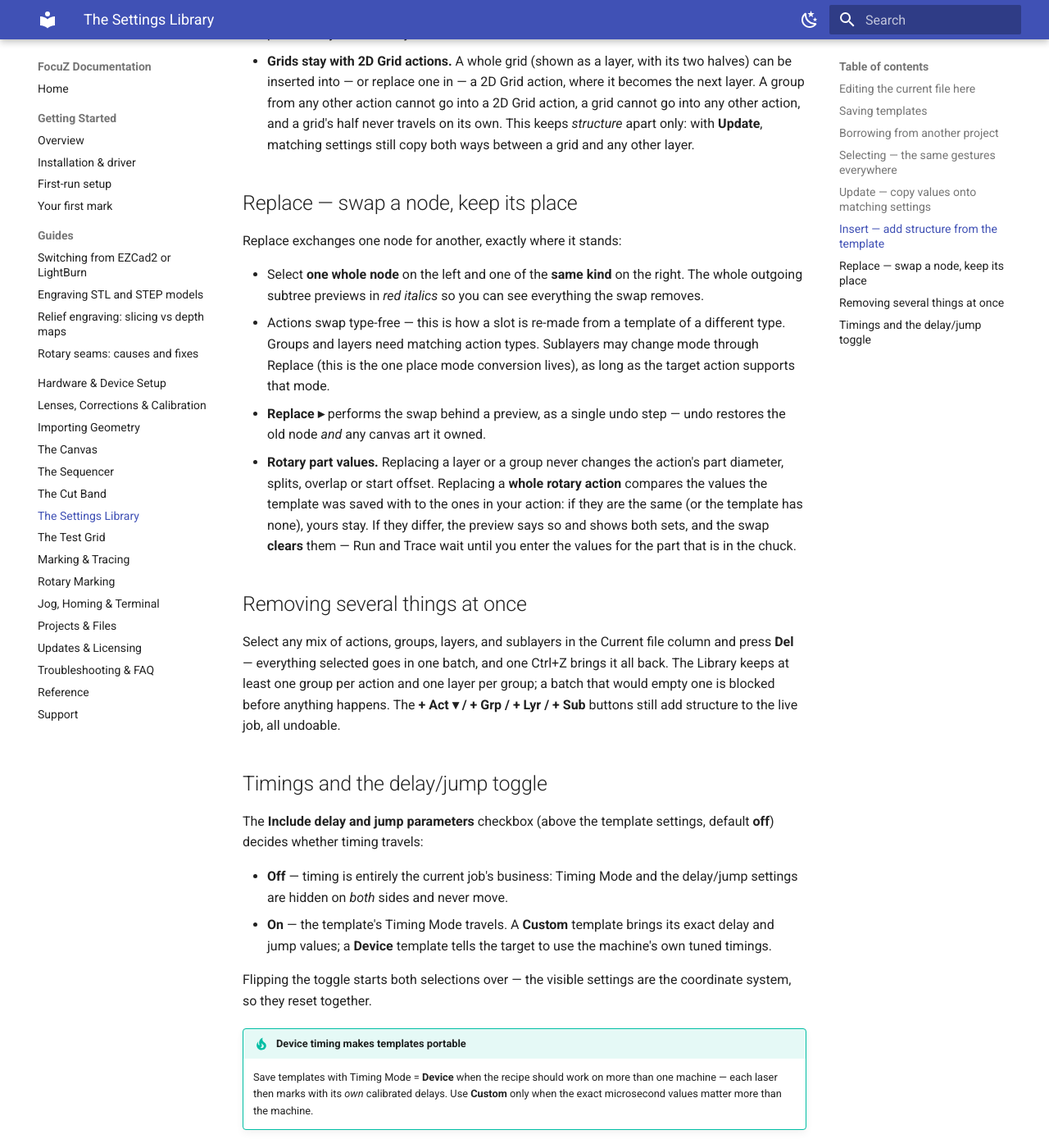
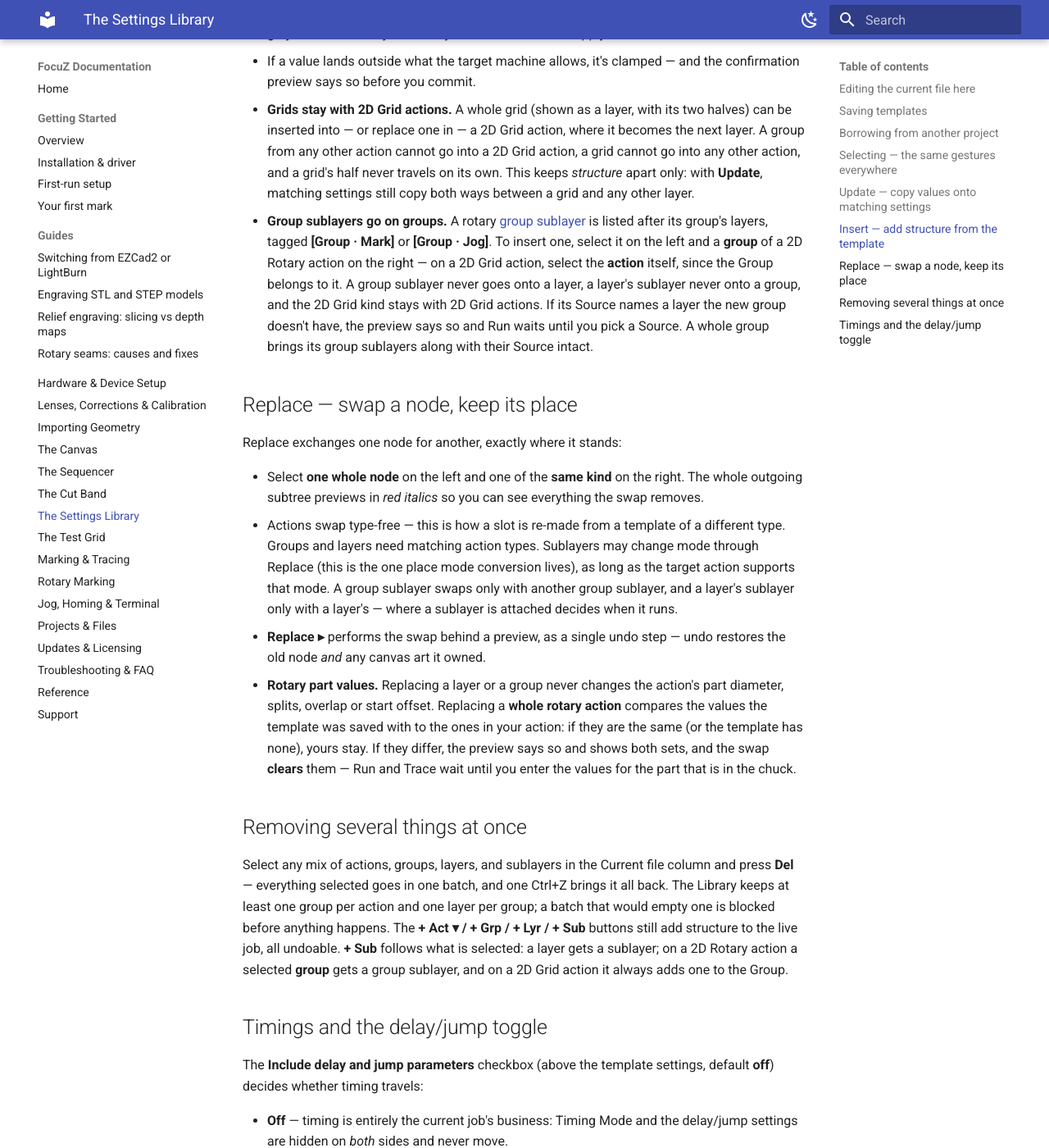
Before and after one commit to Lokahi-Shop/focuz-docs, an MkDocs documentation site: the page built from docs/library.md, in a window 1280 px wide and 1400 px high, scrolled down 3260 px. Shown: the whole window at 82% size. Built offline with MkDocs 1.6.1 and Material for MkDocs 9.7.7, drawn with Linux system fonts in a browser that asks for light colours; some of the changed text lies outside the part shown.

Commit message:
Library: group sublayers
Co-Authored-By: Claude Fable 5.1 <noreply@anthropic.com>

```diff
--- a/docs/library.md
+++ b/docs/library.md
@@ -91,6 +91,8 @@ right, and the two selections must line up perfectly before the button arms.
   match, and sublayers pair with sublayers of the same mode.
 - Settings can also pair **across kinds** by name — select `Power` on a sublayer and `Power` on
   a layer, and the value flows across.
+- A [group sublayer](rotary.md#group-sublayers)'s **Source** copies by position: `Layer 2` on the
+  left sets the second layer of the group on the right, whatever the two layers are called.
 - The comparison lights up while you work: **✓** on a heading when everything selected matches,
   **≠ N** counting differences, and hovering a ≠ row shows the incoming value. The markers show
   only while exactly one clean pairing exists.
@@ -121,6 +123,13 @@ Insert copies **whole nodes** into the job:
   any other action cannot go into a 2D Grid action, a grid cannot go into any other action, and a
   grid's half never travels on its own. This keeps *structure* apart only: with **Update**, matching
   settings still copy both ways between a grid and any other layer.
+- **Group sublayers go on groups.** A rotary [group sublayer](rotary.md#group-sublayers) is listed
+  after its group's layers, tagged **[Group · Mark]** or **[Group · Jog]**. To insert one, select it
+  on the left and a **group** of a 2D Rotary action on the right — on a 2D Grid action, select the
+  **action** itself, since the Group belongs to it. A group sublayer never goes onto a layer, a
+  layer's sublayer never onto a group, and the 2D Grid kind stays with 2D Grid actions. If its
+  Source names a layer the new group doesn't have, the preview says so and Run waits until you
+  pick a Source. A whole group brings its group sublayers along with their Source intact.
 
 ## Replace — swap a node, keep its place
 
@@ -131,6 +140,8 @@ Replace exchanges one node for another, exactly where it stands:
 - Actions swap type-free — this is how a slot is re-made from a template of a different type.
   Groups and layers need matching action types. Sublayers may change mode through Replace (this
   is the one place mode conversion lives), as long as the target action supports that mode.
+  A group sublayer swaps only with another group sublayer, and a layer's sublayer only with a
+  layer's — where a sublayer is attached decides when it runs.
 - **Replace ▸** performs the swap behind a preview, as a single undo step — undo restores the
   old node *and* any canvas art it owned.
 - **Rotary part values.** Replacing a layer or a group never changes the action's part diameter,
@@ -146,7 +157,9 @@ Select any mix of actions, groups, layers, and sublayers in the Current file col
 **Del** — everything selected goes in one batch, and one Ctrl+Z brings it all back. The Library
 keeps at least one group per action and one layer per group; a batch that would empty one is
 blocked before anything happens. The **+ Act ▾ / + Grp / + Lyr / + Sub** buttons still add
-structure to the live job, all undoable.
+structure to the live job, all undoable. **+ Sub** follows what is selected: a layer gets a
+sublayer; on a 2D Rotary action a selected **group** gets a group sublayer, and on a 2D Grid
+action it always adds one to the Group.
 
 ## Timings and the delay/jump toggle
 
```
